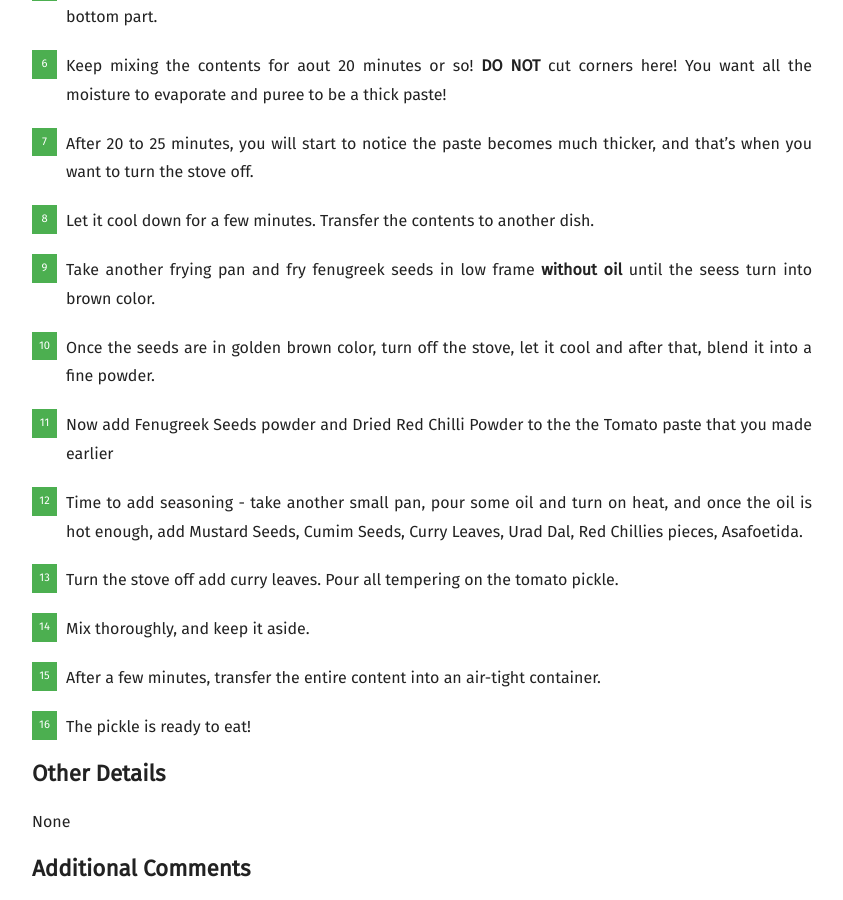
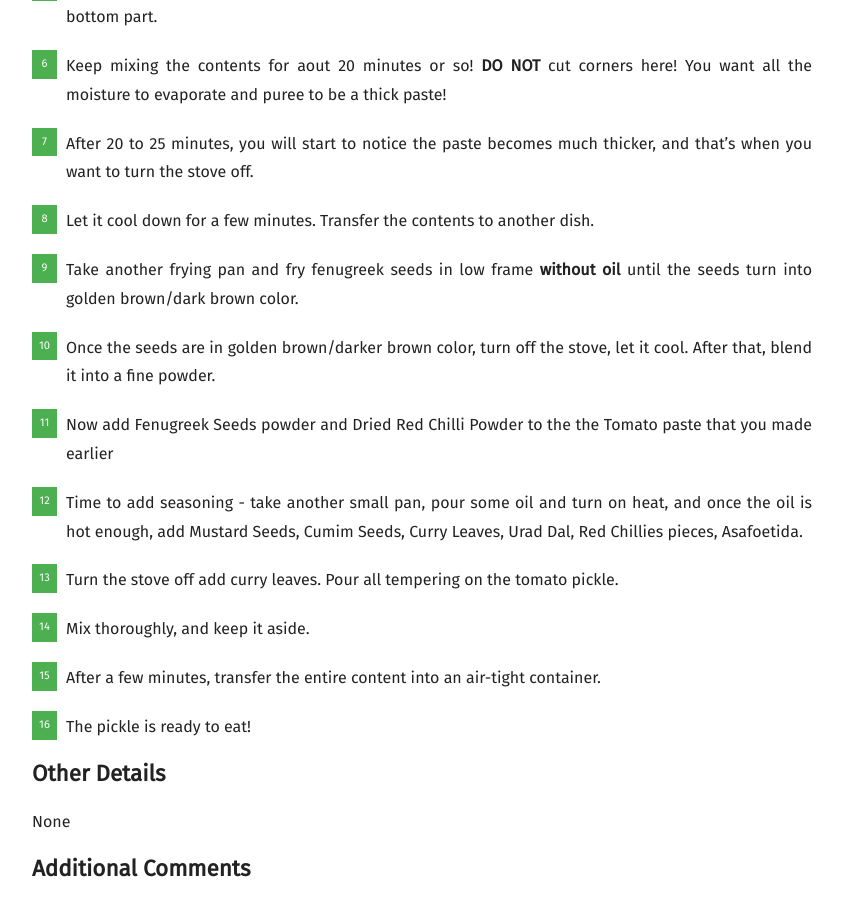
Before and after one commit to mallikasdishes/github.io, a Jekyll site: the page built from _posts/2019-02-18-tomato-pickle.md, in a window 1280 px wide and 900 px high, scrolled down 1883 px. Shown: the whole window, without its empty margins (58-901 px from the left). Built offline with Jekyll 4.4.1, drawn with Linux system fonts in a browser that asks for light colours; nearby versions of some CDN libraries; some web fonts are replaced; comment, search, counter and statistics services are not loaded.

Commit message:
Update 2019-02-18-tomato-pickle.md

```diff
--- a/_posts/2019-02-18-tomato-pickle.md
+++ b/_posts/2019-02-18-tomato-pickle.md
@@ -38,8 +38,8 @@ recipe:
       6. Keep mixing the contents for aout 20 minutes or so! **DO NOT** cut corners here! You want all the moisture to evaporate and puree to be a thick paste!
       7. After 20 to 25 minutes, you will start to notice the paste becomes much thicker, and that's when you want to turn the stove off.
       8. Let it cool down for a few minutes. Transfer the contents to another dish.
-      9. Take another frying pan and fry fenugreek seeds in low frame **without oil** until the seess turn into brown color.
-      10. Once the seeds are in golden brown color, turn off the stove, let it cool and after that, blend it into a fine powder.
+      9. Take another frying pan and fry fenugreek seeds in low frame **without oil** until the seeds turn into golden brown/dark brown color.
+      10. Once the seeds are in golden brown/darker brown color, turn off the stove, let it cool. After that, blend it into a fine powder.
       11. Now add Fenugreek Seeds powder and Dried Red Chilli Powder to the the Tomato paste that you made earlier
       12. Time to add seasoning - take another small pan, pour some oil and turn on heat, and once the oil is hot enough, add Mustard Seeds, Cumim Seeds, Curry Leaves, Urad Dal, Red Chillies pieces, Asafoetida.
       13. Turn the stove off add curry leaves. Pour all tempering on the tomato pickle.
```
